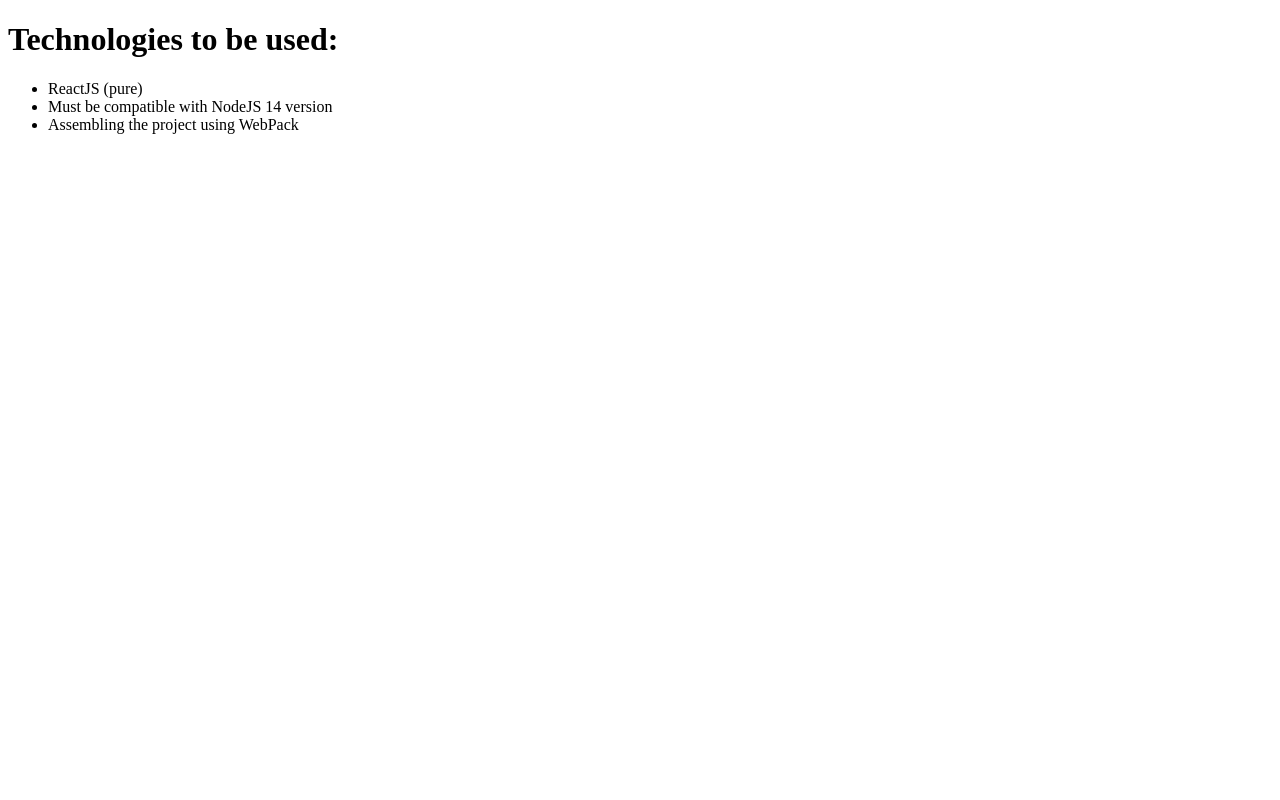
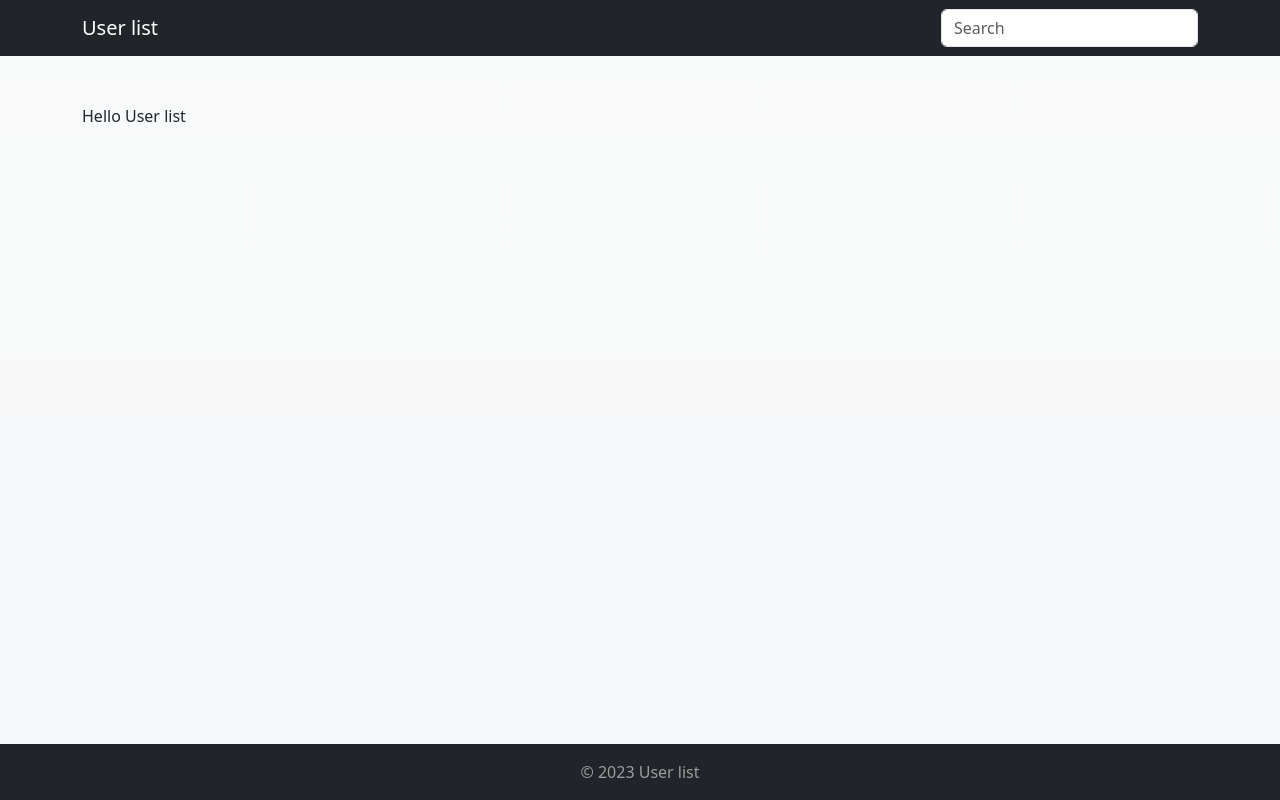
Before and after one commit to k-oleksii/user-list, a React app: page / in a window 1280 px wide. Built offline with nearby package versions, Linux system fonts and the light colour scheme.

Commit message:
Added base layout

```diff
--- a/src/App.tsx
+++ b/src/App.tsx
@@ -1,14 +1,14 @@
-import React from 'react';
+import { Layout } from '@components/Layout/Index';
+import { FC } from 'react';
+import { Route, Routes } from 'react-router-dom';
+import { HomePage } from './pages/Home';
 
-export const App = () => {
+export const App: FC = () => {
   return (
-    <div>
-      <h1>Technologies to be used:</h1>
-      <ul>
-        <li>ReactJS (pure)</li>
-        <li>Must be compatible with NodeJS 14 version</li>
-        <li>Assembling the project using WebPack</li>
-      </ul>
-    </div>
+    <Routes>
+      <Route path='/' element={<Layout />}>
+        <Route path='' element={<HomePage />} />
+      </Route>
+    </Routes>
   );
 };
--- /dev/null
+++ b/src/components/Footer/index.tsx
@@ -0,0 +1,13 @@
+import { Container, Navbar } from 'react-bootstrap';
+
+export const Footer = () => {
+  return (
+    <Navbar bg='dark' variant='dark' expand='lg'>
+      <Container>
+        <Navbar.Text className='mx-auto'>
+          &copy; {new Date().getFullYear()} User list
+        </Navbar.Text>
+      </Container>
+    </Navbar>
+  );
+};
--- /dev/null
+++ b/src/components/Header/index.tsx
@@ -0,0 +1,19 @@
+import { FC } from 'react';
+import { Container, Form, Navbar } from 'react-bootstrap';
+
+export const Header: FC = () => {
+  return (
+    <Navbar bg='dark' variant='dark' expand='lg'>
+      <Container>
+        <Navbar.Brand href='/'>User list</Navbar.Brand>
+        <Form className='d-flex'>
+          <Form.Control
+            type='search'
+            placeholder='Search'
+            aria-label='Search'
+          />
+        </Form>
+      </Container>
+    </Navbar>
+  );
+};
--- /dev/null
+++ b/src/components/Home/index.tsx
@@ -0,0 +1,5 @@
+import { FC } from 'react';
+
+export const Home: FC = () => {
+  return <span>Hello User list</span>;
+};
--- /dev/null
+++ b/src/components/Layout/Index.tsx
@@ -0,0 +1,19 @@
+import { Footer } from '@components/Footer';
+import { Header } from '@components/Header';
+import { FC } from 'react';
+import { Container } from 'react-bootstrap';
+import { Outlet } from 'react-router-dom';
+
+export const Layout: FC = () => {
+  return (
+    <div className='app d-flex flex-column h-100'>
+      <Header />
+      <main className='flex-fill py-5 bg-light bg-gradient'>
+        <Container>
+          <Outlet />
+        </Container>
+      </main>
+      <Footer />
+    </div>
+  );
+};
--- a/src/index.tsx
+++ b/src/index.tsx
@@ -1,7 +1,11 @@
-import React from 'react';
 import ReactDOM from 'react-dom/client';
+import { BrowserRouter as Router } from 'react-router-dom';
 import { App } from './App';
+import { StyledGlobal } from './styles/Layout/StyledGlobal';
 
 ReactDOM.createRoot(document.getElementById('root') as HTMLElement).render(
-  <App />
+  <Router>
+    <StyledGlobal />
+    <App />
+  </Router>
 );
--- /dev/null
+++ b/src/pages/Home/index.tsx
@@ -0,0 +1,5 @@
+import { Home } from '@components/Home/index';
+
+export const HomePage = () => {
+  return <Home />;
+};
--- /dev/null
+++ b/src/styles/Layout/StyledGlobal.tsx
@@ -0,0 +1,16 @@
+import 'bootstrap/dist/css/bootstrap.min.css';
+import { createGlobalStyle } from 'styled-components';
+
+export const StyledGlobal = createGlobalStyle`
+html {
+  height: 100%;
+}
+
+body {
+  height: 100%;
+
+  #root {
+    height: 100%;
+  }
+}
+`;
--- a/webpack.config.js
+++ b/webpack.config.js
@@ -1,5 +1,46 @@
+// const path = require('path');
+// const HtmlWebpackPlugin = require('html-webpack-plugin');
+
+// module.exports = {
+//   entry: './src/index.tsx',
+//   output: {
+//     path: path.resolve(__dirname, 'dist'),
+//     filename: 'bundle.js',
+//   },
+//   module: {
+//     rules: [
+//       {
+//         test: /\.(ts|tsx)$/,
+//         exclude: /node_modules/,
+//         use: 'ts-loader',
+//       },
+//       {
+//         test: /\.css$/,
+//         use: ['style-loader', 'css-loader'],
+//       },
+//     ],
+//   },
+//   resolve: {
+//     extensions: ['.ts', '.tsx', '.js'],
+//     alias: {
+//       '@src': path.resolve(__dirname, 'src'),
+//       '@components': path.resolve(__dirname, 'src/components'),
+//     },
+//   },
+//   devServer: {
+//     static: {
+//       directory: path.join(__dirname, 'public'),
+//     },
+//     port: 3000,
+//     open: true,
+//   },
+//   plugins: [new HtmlWebpackPlugin({ template: '/index.html' })],
+// };
+
 const path = require('path');
 const HtmlWebpackPlugin = require('html-webpack-plugin');
+const MiniCssExtractPlugin = require('mini-css-extract-plugin');
+const { CleanWebpackPlugin } = require('clean-webpack-plugin');
 
 module.exports = {
   entry: './src/index.tsx',
@@ -14,10 +55,18 @@ module.exports = {
         exclude: /node_modules/,
         use: 'ts-loader',
       },
+      {
+        test: /\.css$/,
+        use: [MiniCssExtractPlugin.loader, 'css-loader'],
+      },
     ],
   },
   resolve: {
     extensions: ['.ts', '.tsx', '.js'],
+    alias: {
+      '@src': path.resolve(__dirname, 'src'),
+      '@components': path.resolve(__dirname, 'src/components'),
+    },
   },
   devServer: {
     static: {
@@ -26,5 +75,13 @@ module.exports = {
     port: 3000,
     open: true,
   },
-  plugins: [new HtmlWebpackPlugin({ template: '/index.html' })],
+  plugins: [
+    new CleanWebpackPlugin(),
+    new HtmlWebpackPlugin({
+      template: 'index.html',
+    }),
+    new MiniCssExtractPlugin({
+      filename: 'styles.css',
+    }),
+  ],
 };
```
Also changed, not shown: package.json (+13 -2 lines), tsconfig.json (+9 -2 lines), 1 other file (tests, documents, lock files or other folders).
